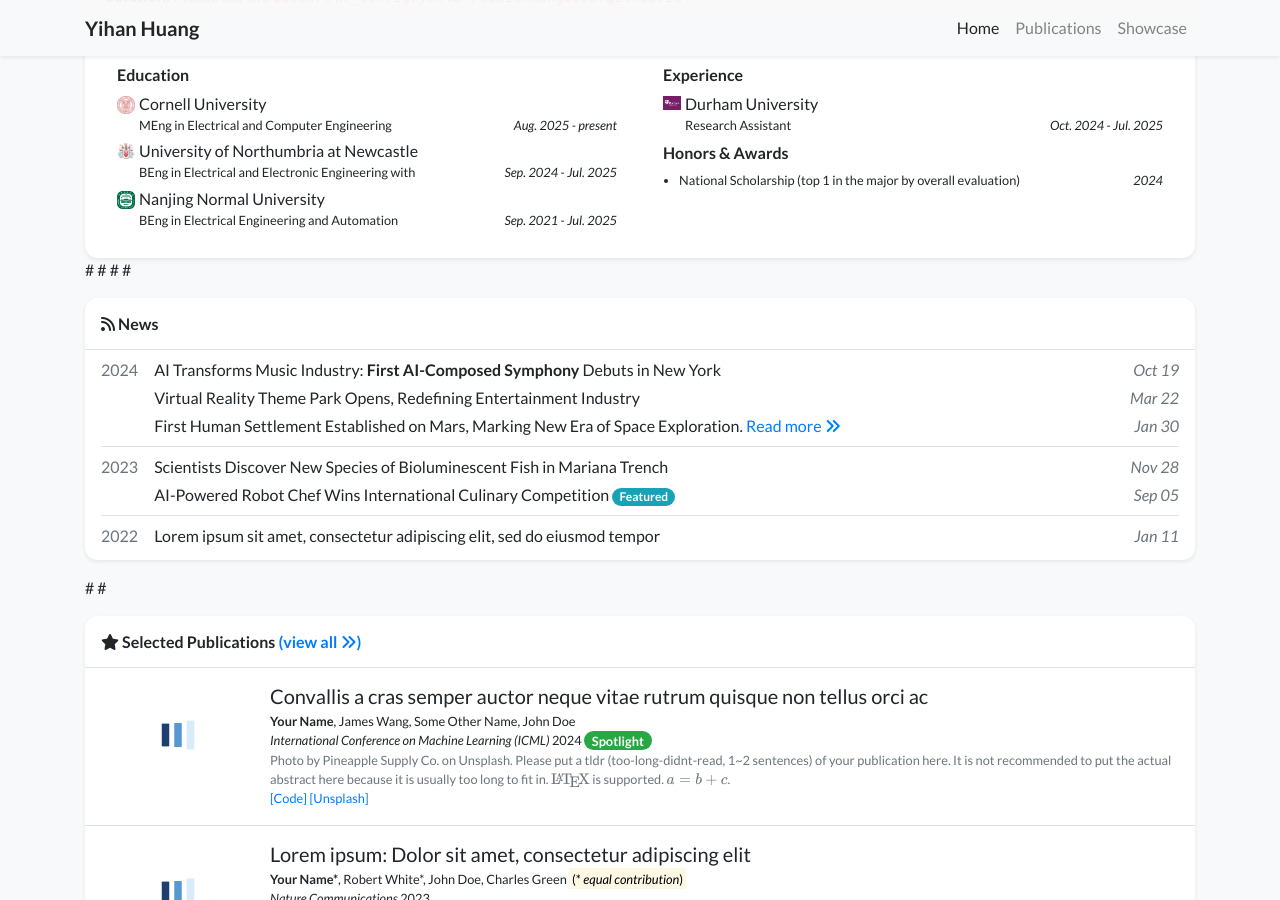
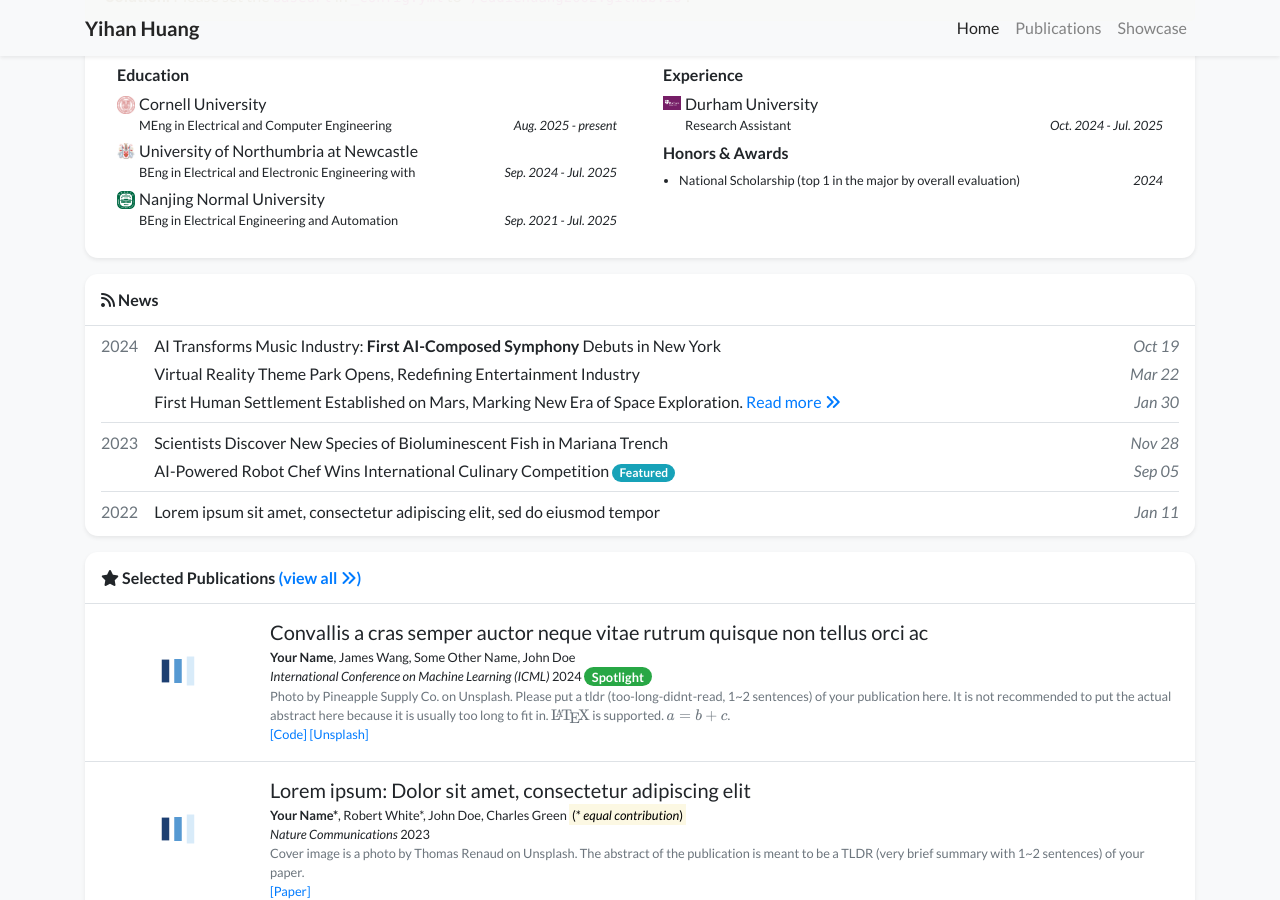
Before and after one commit to eddiehuang2002/eddiehuang2002.github.io, a Jekyll site: the page built from index.html, in a window 1280 px wide and 900 px high, scrolled down 568 px. Built offline with Jekyll 4.4.1, drawn with Linux system fonts in a browser that asks for light colours; nearby versions of some CDN libraries; a style sheet for code colours, icons or effects is not loaded.

Commit message:
Update index.html

```diff
--- a/index.html
+++ b/index.html
@@ -13,12 +13,12 @@ navbar_title: Home
     {% include widgets/experience_card.html %}
 {% endif %}
 
-#{% if site.data.display.homepage.show_news %}
-#    {% assign count_news = site.news | size %}
-#    {% if count_news > 0 %}
-#        {% include widgets/news_card.html limit=site.data.display.homepage.num_news %}
-#    {% endif %}
-#{% endif %}
+{% if site.data.display.homepage.show_news %}
+    {% assign count_news = site.news | size %}
+    {% if count_news > 0 %}
+        {% include widgets/news_card.html limit=site.data.display.homepage.num_news %}
+   {% endif %}
+{% endif %}
 
 {% if site.data.display.homepage.show_selected_publications %}
     {% assign pubs = site.publications | sort: "date" | reverse | where: "selected", true %}
```
